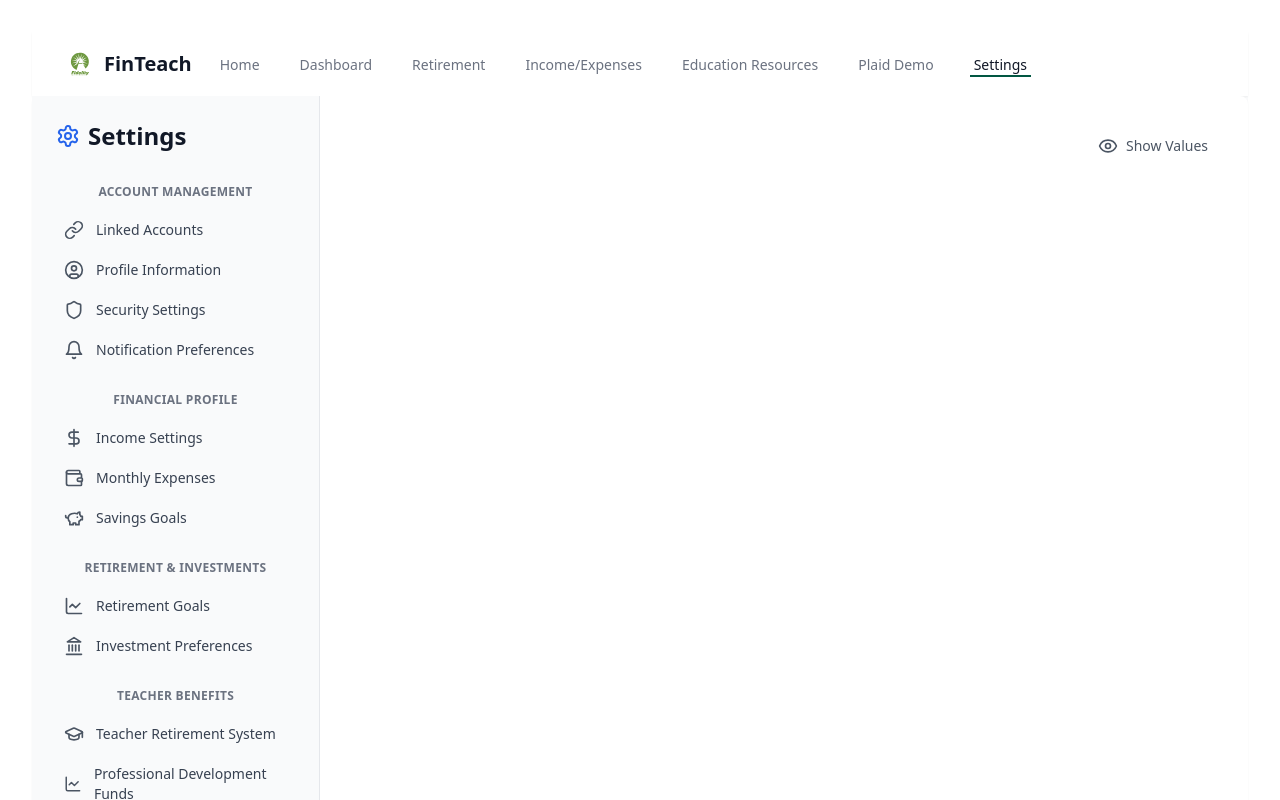
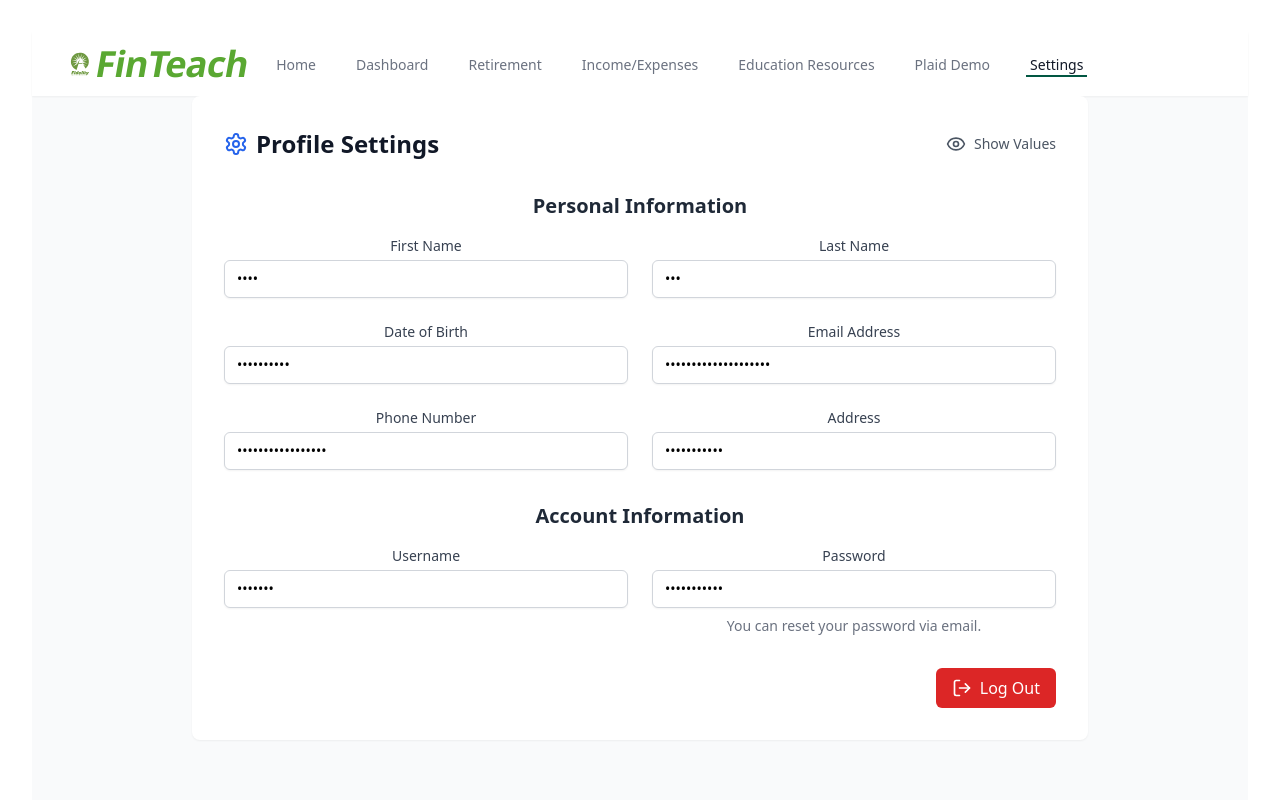
Before and after one commit to IbrahimKhanGH/FinTeach, a React (Vite) app in the folder frontend/: page /settings in a window 1280 px wide. Shown: the top 800 px of the page. Built offline with nearby package versions, Linux system fonts and the light colour scheme.

Commit message:
settings and logo

```diff
--- a/frontend/src/components/layout/Navbar.jsx
+++ b/frontend/src/components/layout/Navbar.jsx
@@ -1,9 +1,7 @@
 // src/components/layout/Navbar.jsx
-import { useState } from 'react';
-import { Link, useLocation } from 'react-router-dom';
-import viteLogo from '/fidelity.svg'; // Adjust path if needed
-
-
+import { useState } from "react";
+import { Link, useLocation } from "react-router-dom";
+import viteLogo from "/fidelity.svg"; // Adjust path if needed
 
 function Navbar() {
   const [mobileMenuOpen, setMobileMenuOpen] = useState(false);
@@ -32,9 +30,16 @@ function Navbar() {
           <div className="flex items-center">
             <div className="flex-shrink-0 flex items-center">
               <img className="h-8 w-auto" src={viteLogo} alt="Logo" />
-              <span className="ml-2 text-xl font-semibold text-gray-900">
+              <div
+                className="inline-block font-sans text-4xl font-bold tracking-tight"
+                style={{
+                  color: "#5aa832", // Fidelity's signature green color
+                  transform: "skew(-10deg)", // Slight forward slant
+                  letterSpacing: "-0.02em",
+                }}
+              >
                 FinTeach
-              </span>
+              </div>
             </div>
 
             <div className="hidden sm:ml-6 sm:flex sm:space-x-8">
--- a/frontend/src/pages/Settings.jsx
+++ b/frontend/src/pages/Settings.jsx
@@ -1,127 +1,208 @@
 import React, { useState } from 'react';
 import {
   Settings,
-  Link,
   UserCircle,
-  Shield,
-  Bell,
-  DollarSign,
-  Wallet,
-  PiggyBank,
-  LineChart,
-  Landmark,
-  GraduationCap,
-  Lock,
+  Eye,
+  EyeOff,
   LogOut,
-  Eye,
-  EyeOff
 } from 'lucide-react';
 
-const SettingsNavigation = () => {
+const ProfilePage = () => {
   const [showValues, setShowValues] = useState(false);
 
   const toggleShowValues = () => {
     setShowValues(!showValues);
   };
 
-  const navItems = [
-    {
-      section: 'Account Management',
-      items: [
-        { name: 'Linked Accounts', icon: Link },
-        { name: 'Profile Information', icon: UserCircle },
-        { name: 'Security Settings', icon: Shield },
-        { name: 'Notification Preferences', icon: Bell },
-      ],
-    },
-    {
-      section: 'Financial Profile',
-      items: [
-        { name: 'Income Settings', icon: DollarSign },
-        { name: 'Monthly Expenses', icon: Wallet },
-        { name: 'Savings Goals', icon: PiggyBank },
-      ],
-    },
-    {
-      section: 'Retirement & Investments',
-      items: [
-        { name: 'Retirement Goals', icon: LineChart },
-        { name: 'Investment Preferences', icon: Landmark },
-      ],
-    },
-    {
-      section: 'Teacher Benefits',
-      items: [
-        { name: 'Teacher Retirement System', icon: GraduationCap },
-        { name: 'Professional Development Funds', icon: LineChart },
-      ],
-    },
-    {
-      section: 'Privacy & Security',
-      items: [
-        { name: 'Data Sharing Preferences', icon: Lock },
-        { name: 'Account Logout', icon: LogOut },
-      ],
-    },
-  ];
+  return (
+    <div className="w-full max-w-4xl mx-auto bg-white rounded-lg shadow-sm">
+      <div className="p-8">
+        {/* Header */}
+        <div className="flex items-center justify-between mb-8">
+          <div className="flex items-center gap-2">
+            <Settings className="w-6 h-6 text-blue-600" />
+            <h1 className="text-2xl font-semibold text-gray-900">
+              Profile Settings
+            </h1>
+          </div>
+          <button
+            onClick={toggleShowValues}
+            className="flex items-center gap-2 text-sm text-gray-600 hover:text-gray-800"
+          >
+            {showValues ? (
+              <EyeOff className="w-5 h-5" />
+            ) : (
+              <Eye className="w-5 h-5" />
+            )}
+            {showValues ? 'Hide Values' : 'Show Values'}
+          </button>
+        </div>
 
-  return (
-    <div className="w-full max-w-7xl mx-auto bg-white rounded-lg shadow-sm">
-      <div className="flex">
-        {/* Sidebar */}
-        <aside className="w-72 bg-gray-50 p-6 border-r">
-          <div className="flex items-center gap-2 mb-8">
-            <Settings className="w-6 h-6 text-blue-600" />
-            <h1 className="text-2xl font-semibold text-gray-900">Settings</h1>
-          </div>
+        {/* Profile Form */}
+        <form className="space-y-8">
+          {/* Personal Information */}
+          <section>
+            <h2 className="text-xl font-semibold text-gray-800 mb-4">
+              Personal Information
+            </h2>
+            <div className="grid grid-cols-1 md:grid-cols-2 gap-6">
+              {/* First Name */}
+              <div>
+                <label
+                  htmlFor="first-name"
+                  className="block text-sm font-medium text-gray-700"
+                >
+                  First Name
+                </label>
+                <input
+                  type={showValues ? 'text' : 'password'}
+                  id="first-name"
+                  name="first-name"
+                  defaultValue="John"
+                  className="mt-1 block w-full px-3 py-2 border border-gray-300 rounded-md shadow-sm focus:outline-none focus:ring-blue-500 focus:border-blue-500 sm:text-sm"
+                />
+              </div>
+              {/* Last Name */}
+              <div>
+                <label
+                  htmlFor="last-name"
+                  className="block text-sm font-medium text-gray-700"
+                >
+                  Last Name
+                </label>
+                <input
+                  type={showValues ? 'text' : 'password'}
+                  id="last-name"
+                  name="last-name"
+                  defaultValue="Doe"
+                  className="mt-1 block w-full px-3 py-2 border border-gray-300 rounded-md shadow-sm focus:outline-none focus:ring-blue-500 focus:border-blue-500 sm:text-sm"
+                />
+              </div>
+              {/* Date of Birth */}
+              <div>
+                <label
+                  htmlFor="dob"
+                  className="block text-sm font-medium text-gray-700"
+                >
+                  Date of Birth
+                </label>
+                <input
+                  type={showValues ? 'date' : 'password'}
+                  id="dob"
+                  name="dob"
+                  defaultValue="1990-01-01"
+                  className="mt-1 block w-full px-3 py-2 border border-gray-300 rounded-md shadow-sm focus:outline-none focus:ring-blue-500 focus:border-blue-500 sm:text-sm"
+                />
+              </div>
+              {/* Email */}
+              <div>
+                <label
+                  htmlFor="email"
+                  className="block text-sm font-medium text-gray-700"
+                >
+                  Email Address
+                </label>
+                <input
+                  type={showValues ? 'email' : 'password'}
+                  id="email"
+                  name="email"
+                  defaultValue="john.doe@example.com"
+                  className="mt-1 block w-full px-3 py-2 border border-gray-300 rounded-md shadow-sm focus:outline-none focus:ring-blue-500 focus:border-blue-500 sm:text-sm"
+                />
+              </div>
+              {/* Phone Number */}
+              <div>
+                <label
+                  htmlFor="phone"
+                  className="block text-sm font-medium text-gray-700"
+                >
+                  Phone Number
+                </label>
+                <input
+                  type={showValues ? 'tel' : 'password'}
+                  id="phone"
+                  name="phone"
+                  defaultValue="+1 (555) 123-4567"
+                  className="mt-1 block w-full px-3 py-2 border border-gray-300 rounded-md shadow-sm focus:outline-none focus:ring-blue-500 focus:border-blue-500 sm:text-sm"
+                />
+              </div>
+              {/* Address */}
+              <div>
+                <label
+                  htmlFor="address"
+                  className="block text-sm font-medium text-gray-700"
+                >
+                  Address
+                </label>
+                <input
+                  type={showValues ? 'text' : 'password'}
+                  id="address"
+                  name="address"
+                  defaultValue="123 Main St"
+                  className="mt-1 block w-full px-3 py-2 border border-gray-300 rounded-md shadow-sm focus:outline-none focus:ring-blue-500 focus:border-blue-500 sm:text-sm"
+                />
+              </div>
+            </div>
+          </section>
 
-          <nav className="space-y-6">
-            {navItems.map((section) => (
-              <div key={section.section}>
-                <h2 className="text-xs font-semibold text-gray-500 uppercase tracking-wide mb-3">
-                  {section.section}
-                </h2>
-                <ul className="space-y-1">
-                  {section.items.map((item) => {
-                    const Icon = item.icon;
+          {/* Account Information */}
+          <section>
+            <h2 className="text-xl font-semibold text-gray-800 mb-4">
+              Account Information
+            </h2>
+            <div className="grid grid-cols-1 md:grid-cols-2 gap-6">
+              {/* Username */}
+              <div>
+                <label
+                  htmlFor="username"
+                  className="block text-sm font-medium text-gray-700"
+                >
+                  Username
+                </label>
+                <input
+                  type={showValues ? 'text' : 'password'}
+                  id="username"
+                  name="username"
+                  defaultValue="johndoe"
+                  className="mt-1 block w-full px-3 py-2 border border-gray-300 rounded-md shadow-sm focus:outline-none focus:ring-blue-500 focus:border-blue-500 sm:text-sm"
+                />
+              </div>
+              {/* Password */}
+              <div>
+                <label
+                  htmlFor="password"
+                  className="block text-sm font-medium text-gray-700"
+                >
+                  Password
+                </label>
+                <input
+                  type="password"
+                  id="password"
+                  name="password"
+                  defaultValue="password123"
+                  className="mt-1 block w-full px-3 py-2 border border-gray-300 rounded-md shadow-sm focus:outline-none focus:ring-blue-500 focus:border-blue-500 sm:text-sm"
+                />
+                <p className="mt-2 text-sm text-gray-500">
+                  You can reset your password via email.
+                </p>
+              </div>
+            </div>
+          </section>
 
-                    return (
-                      <li key={item.name}>
-                        <button
-                          type="button"
-                          className="w-full text-left flex items-center gap-3 p-2 rounded-md text-sm font-medium text-gray-700 hover:bg-gray-100 hover:text-gray-900"
-                          onClick={() => {
-                            // Placeholder for future functionality
-                          }}
-                        >
-                          <Icon className="w-5 h-5 text-gray-600" />
-                          {item.name}
-                        </button>
-                      </li>
-                    );
-                  })}
-                </ul>
-              </div>
-            ))}
-          </nav>
-        </aside>
-
-        {/* Main Content */}
-        <main className="flex-1 p-10 space-y-16">
-          {/* Eye Icon to toggle value visibility */}
-          <div className="flex justify-end mb-6">
-            <button onClick={toggleShowValues} className="flex items-center gap-2 text-sm text-gray-600 hover:text-gray-800">
-              {showValues ? <EyeOff className="w-5 h-5" /> : <Eye className="w-5 h-5" />}
-              {showValues ? 'Hide Values' : 'Show Values'}
+          {/* Logout Button */}
+          <div className="flex justify-end">
+            <button
+              type="button"
+              className="flex items-center gap-2 px-4 py-2 bg-red-600 text-white rounded-md hover:bg-red-700 focus:outline-none focus:ring-2 focus:ring-offset-2 focus:ring-red-500"
+            >
+              <LogOut className="w-5 h-5" />
+              Log Out
             </button>
           </div>
-
-          {/* Sections */}
-          {/* ... Rest of the sections remain the same ... */}
-        </main>
+        </form>
       </div>
     </div>
   );
 };
 
-export default SettingsNavigation;
+export default ProfilePage;
```
Also changed, not shown: frontend/src/pages/Signup.jsx (added).
